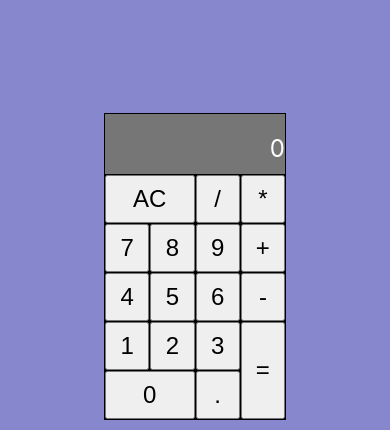
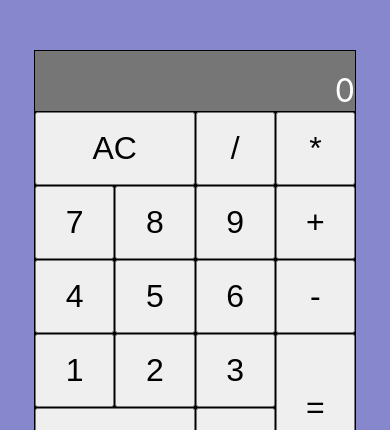
Before and after one commit to yongxia/js-calculator, a React app: page / in a window 390 px wide. Shown: the part 130-560 px from the top of the page. Built offline with nearby package versions, Linux system fonts and the light colour scheme.

Commit message:
update media query

```diff
--- a/src/index.css
+++ b/src/index.css
@@ -1,16 +1,24 @@
-@media only screen and (min-width: 390px) {
-  :root {
-    --calculator-width: 280px;
-    --calculator-fontsize: 2rem;
-    --calculator-padding: 1rem;
-  }
+:root {
+  --calculator-width: 320px;
+  --calculator-fontsize: 2rem;
+  --calculator-padding: 1rem;
+  --calculator-display-height: 40px;
+  --calculator-formula-height: 20px;
 }
 
-@media (max-width: 390px) {
+@media only screen and (min-device-width: 320px) and (max-device-width: 480px) {
   :root {
-    --calculator-width: 180px;
-    --calculator-fontsize: 1.5rem;
-    --calculator-padding: 0.5rem;
+    --calculator-width: 90vw;
+    --calculator-fontsize: 5rem;
+    --calculator-padding: 2rem;
+    --calculator-display-height: 6rem;
+    --calculator-formula-height: 4rem;
+  }
+  #formula {
+    color: orange;
+    height: var(--calculator-formula-height);
+    text-align: right;
+    font-size: 3rem;
   }
 }
 
@@ -63,14 +71,14 @@ button {
 }
 
 #display {
-  height: 40px;
+  height: var(--calculator-display-height);
   text-align: right;
   font-size: var(--calculator-fontsize);
 }
 
 #formula {
   color: orange;
-  height: 20px;
+  height: var(--calculator-formula-height);
   text-align: right;
 }
 
```
